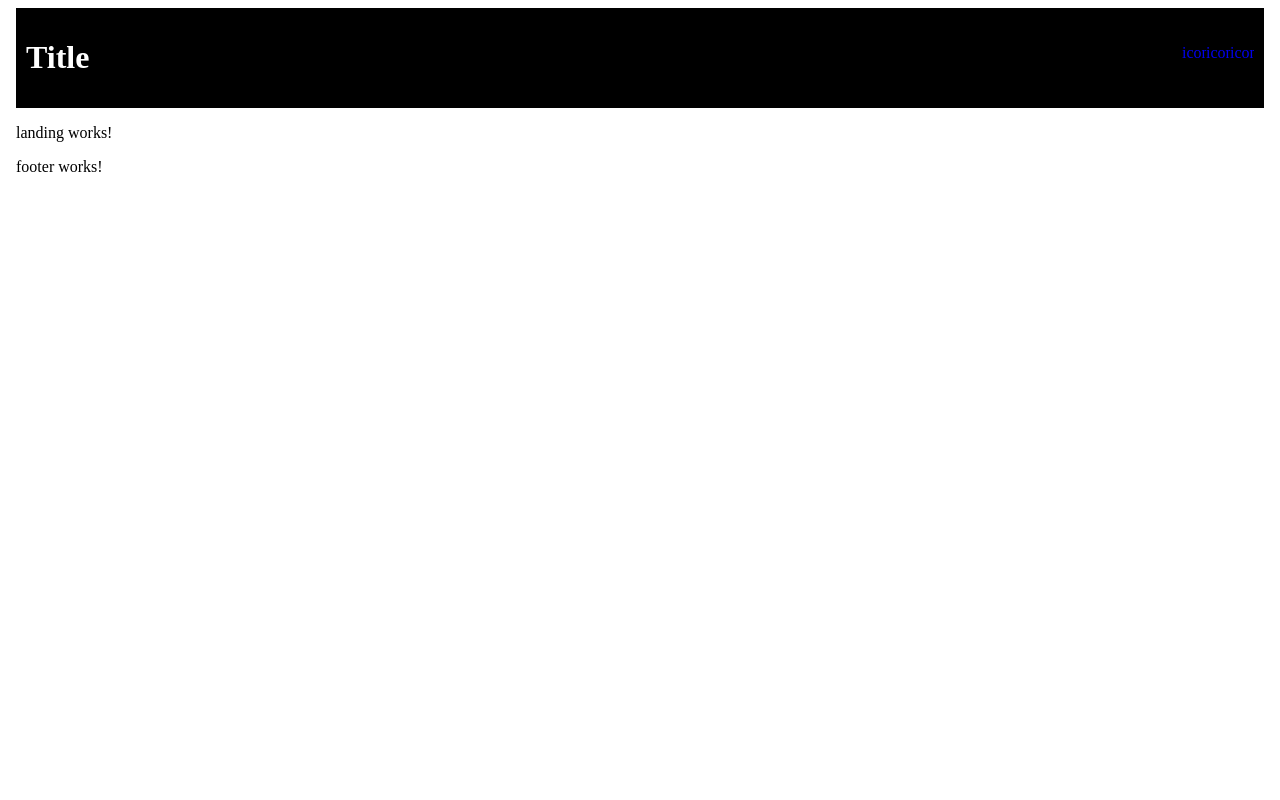
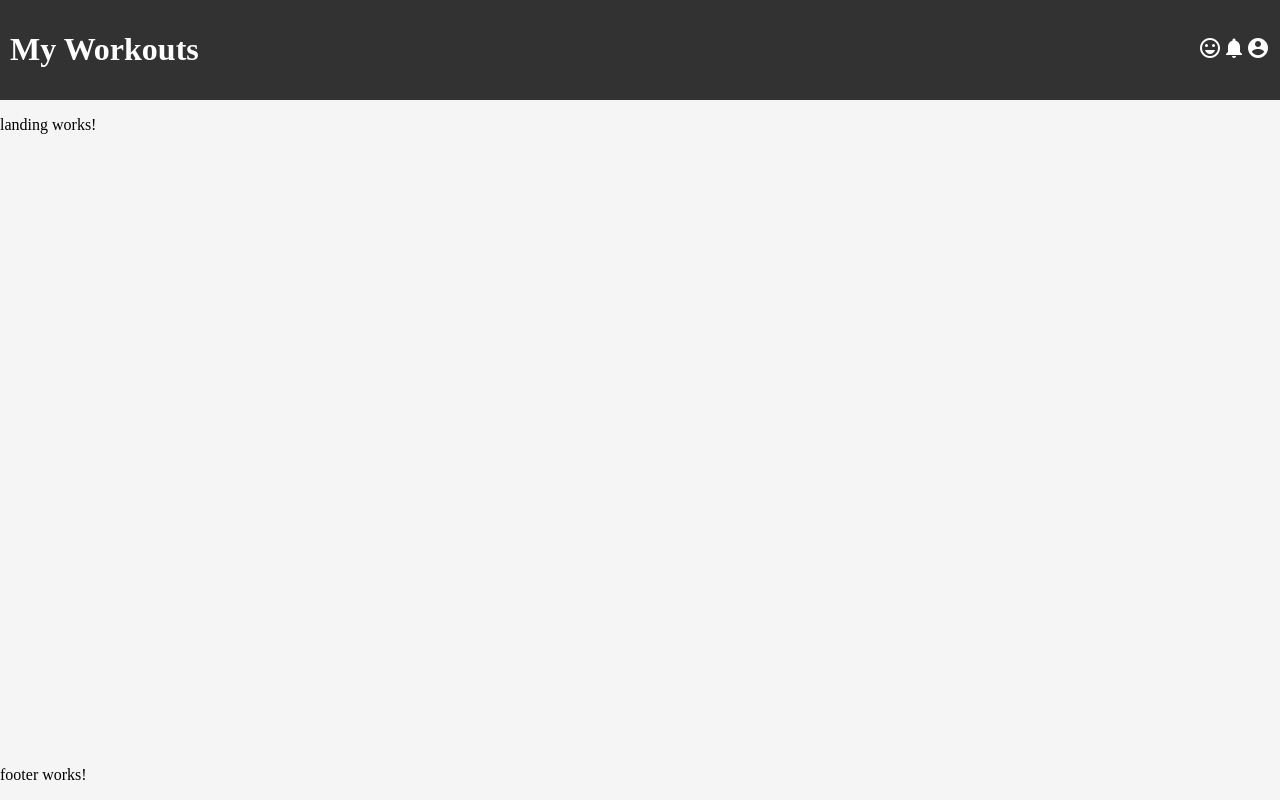
Before and after one commit to amczuboka/WorkoutDesignProject, an Angular app: page / in a window 1280 px wide. Built offline with nearby package versions, Linux system fonts and the light colour scheme.

Commit message:
Update header with mat-icons
Add mat-icons and fix css of styles

```diff
--- a/src/app/app.component.scss
+++ b/src/app/app.component.scss
@@ -0,0 +1,12 @@
+body {
+  display: flex;
+  flex-direction: column;
+  height: 100vh;
+  background-color: #f5f5f5;
+}
+
+article,
+router-outlet {
+  flex: 1;
+  overflow: auto;
+}
--- a/src/app/components/header/header.component.html
+++ b/src/app/components/header/header.component.html
@@ -1,8 +1,14 @@
 <header class="header">
-    <h1>Title</h1>
+    <h1>{{pageTitle}}</h1>
     <div>
-        <a href="page1.html"><mat-icon>icon1</mat-icon></a>
-        <a href="page2.html"><mat-icon>icon2</mat-icon></a>
-        <a href="page3.html"><mat-icon>icon3</mat-icon></a>
+        <a href="page1.html">
+            <mat-icon>sentiment_very_satisfied</mat-icon>
+        </a>
+        <a href="page2.html">
+            <mat-icon>notifications</mat-icon>
+        </a>
+        <a href="page3.html">
+            <mat-icon>account_circle</mat-icon>
+        </a>
     </div>
 </header>
--- a/src/app/components/header/header.component.scss
+++ b/src/app/components/header/header.component.scss
@@ -1,8 +1,17 @@
 .header {
-    background-color: black;
-    color: white;
-    display: flex;
-    justify-content: space-between;
-    align-items: center;
-    padding: 10px;
+  background-color: #323232;
+  color: white;
+  display: flex;
+  justify-content: space-between;
+  align-items: center;
+  padding: 10px;
 }
+
+a {
+  color: inherit;
+  text-decoration: none;
+}
+
+a:hover {
+  cursor: pointer;
+}
--- a/src/index.html
+++ b/src/index.html
@@ -6,6 +6,7 @@
   <base href="/">
   <meta name="viewport" content="width=device-width, initial-scale=1">
   <link rel="icon" type="image/x-icon" href="favicon.ico">
+  <link href="https://fonts.googleapis.com/icon?family=Material+Icons" rel="stylesheet">
 </head>
 <body>
   <app-root></app-root>
--- a/src/styles.scss
+++ b/src/styles.scss
@@ -1 +1,15 @@
-/* You can add global styles to this file, and also import other style files */
+html,
+body {
+  height: 100%;
+  margin: 0;
+  padding: 0;
+}
+
+body {
+  display: flex;
+  flex-direction: column;
+}
+
+app-root {
+  flex: 1;
+}
```
